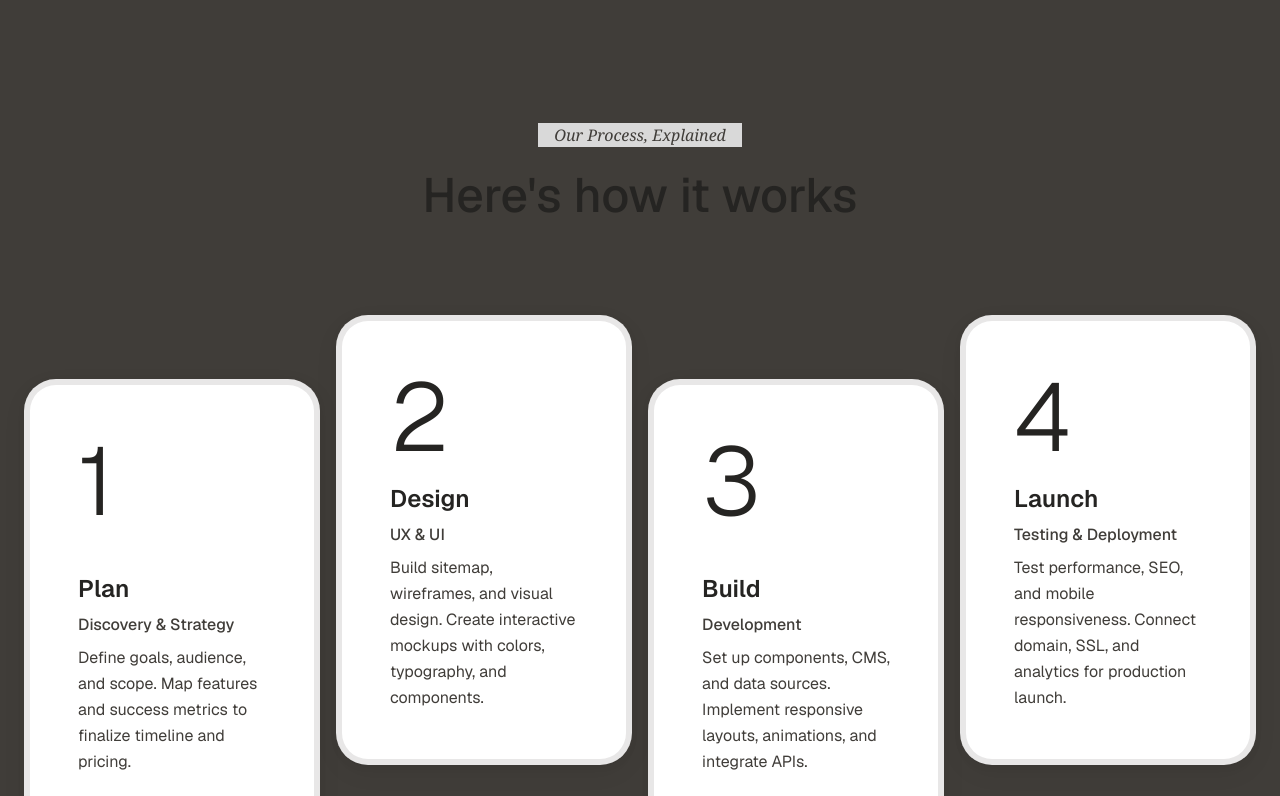
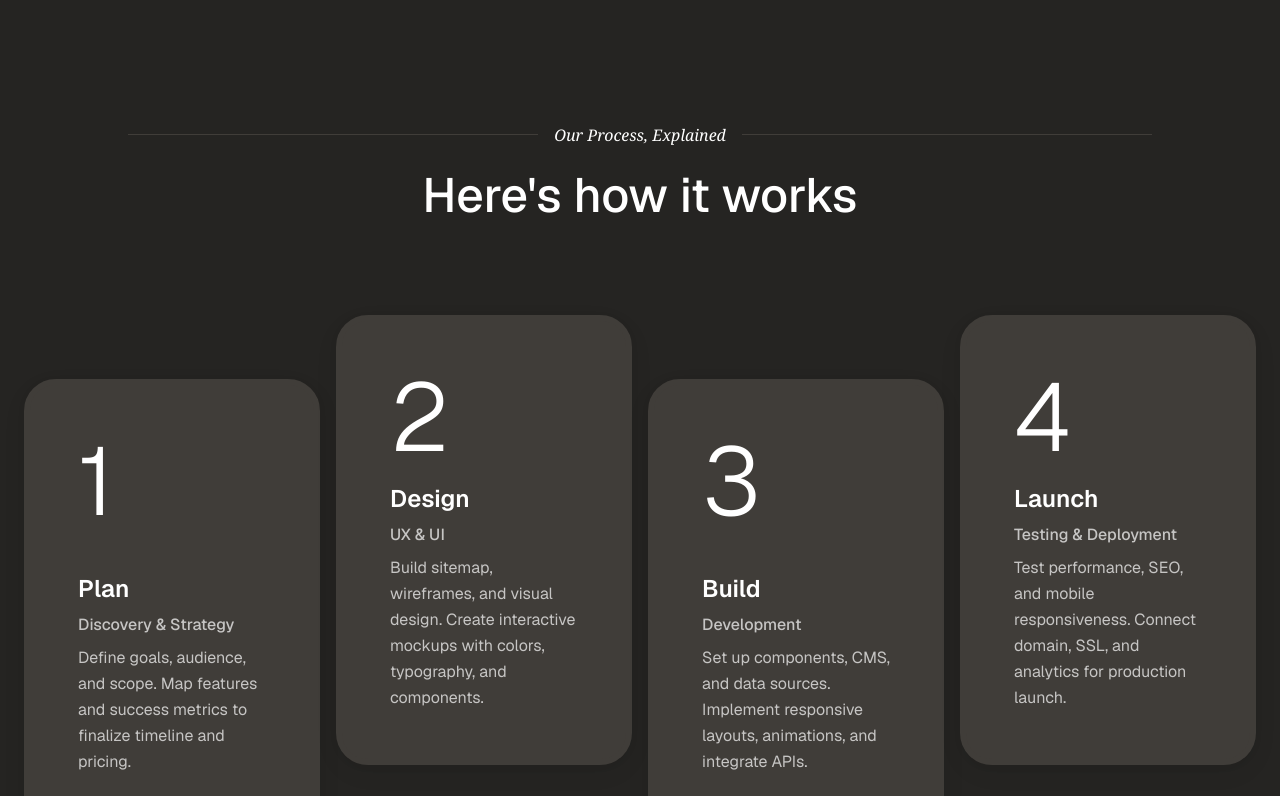
Before and after one commit to team-virtura-tech/virtura-tech-webapp, a Next.js app: page / in a window 1280 px wide. Shown: the part 2060-2856 px from the top of the page. Built offline with nearby package versions, Linux system fonts and the light colour scheme; no server answers.

Commit message:
[PATCH] Update styles for ProcessCard and ProcessSection for improved aesthetics and readability

```diff
--- a/src/components/custom/ProcessSection/ProcessCard.tsx
+++ b/src/components/custom/ProcessSection/ProcessCard.tsx
@@ -37,8 +37,12 @@ export const ProcessCard = ({
   return (
     <article
       data-component="ProcessCard"
+      style={{
+        backgroundColor: 'oklch(0.362 0.008 75)',
+        borderColor: 'oklch(0.362 0.008 75)',
+      }}
       className={cn(
-        'relative flex flex-col justify-between rounded-[32px] border-[6px] border-accent bg-[#FFFFFF] p-8 shadow-[0_2px_8px_rgba(0,0,0,0.04),0_8px_24px_rgba(0,0,0,0.06)] transition-all hover:shadow-[0_4px_12px_rgba(0,0,0,0.06),0_12px_32px_rgba(0,0,0,0.08)] md:p-10 lg:p-12',
+        'relative flex flex-col justify-between rounded-[32px] border-[6px] p-8 shadow-[0_2px_8px_rgba(0,0,0,0.04),0_8px_24px_rgba(0,0,0,0.06)] transition-all hover:shadow-[0_4px_12px_rgba(0,0,0,0.06),0_12px_32px_rgba(0,0,0,0.08)] md:p-10 lg:p-12',
         // Taller aspect ratio to match the reference screenshots
         'min-h-[300px] md:min-h-[400px] lg:min-h-[450px]',
         // Stagger cards 2 & 4 upward
@@ -47,28 +51,28 @@ export const ProcessCard = ({
     >
       {/* Big number */}
       <div>
-        <span className="text-6xl font-light text-foreground md:text-7xl lg:text-8xl">
+        <span className="text-6xl font-light text-white md:text-7xl lg:text-8xl">
           {number}
         </span>
       </div>
 
       {/* Content at bottom */}
       <div className="space-y-2">
-        <h3 className="text-xl font-semibold text-foreground md:text-2xl">
+        <h3 className="text-xl font-semibold text-white md:text-2xl">
           {title}
         </h3>
-        <p className="text-sm font-medium text-muted-foreground md:text-base">
+        <p className="text-sm font-medium text-white/70 md:text-base">
           {subtitle}
         </p>
-        <p className="text-sm leading-relaxed text-muted-foreground md:text-base">
+        <p className="text-sm leading-relaxed text-white/70 md:text-base">
           <ScrambleIn
             ref={scrambleRef}
             text={description}
             scrambleSpeed={50}
             scrambledLetterCount={5}
             autoStart={false}
-            className="text-muted-foreground"
-            scrambledClassName="text-muted-foreground/50"
+            className="text-white/70"
+            scrambledClassName="text-white/50"
           />
         </p>
       </div>
--- a/src/components/custom/ProcessSection/ProcessSection.tsx
+++ b/src/components/custom/ProcessSection/ProcessSection.tsx
@@ -43,8 +43,9 @@ export const ProcessSection = ({ className }: ProcessSectionProps) => {
     <section
       id="ProcessSection"
       data-component="ProcessSection"
+      style={{ backgroundColor: 'oklch(0.261 0.004 85)' }}
       className={cn(
-        'relative  bg-muted-foreground z-20 min-h-screen mx-auto w-full px-4 py-16 md:px-6 md:py-24 lg:py-32',
+        'relative z-20 min-h-screen mx-auto w-full px-4 py-16 md:px-6 md:py-24 lg:py-32',
         className
       )}
     >
@@ -55,13 +56,19 @@ export const ProcessSection = ({ className }: ProcessSectionProps) => {
             className="absolute inset-0 flex items-center"
             aria-hidden="true"
           >
-            <div className="w-full border-t border-muted-foreground"></div>
+            <div
+              className="w-full border-t"
+              style={{ borderColor: 'oklch(0.362 0.008 75)' }}
+            ></div>
           </div>
-          <p className="relative bg-[#D9D9D9] px-4 font-serif text-sm italic text-muted-foreground md:text-base">
+          <p
+            className="relative px-4 font-serif text-sm italic text-white md:text-base"
+            style={{ backgroundColor: 'oklch(0.261 0.004 85)' }}
+          >
             Our Process, Explained
           </p>
         </div>
-        <h2 className="mt-6 text-center text-3xl font-medium text-foreground md:text-4xl lg:text-5xl">
+        <h2 className="mt-6 text-center text-3xl font-medium text-white md:text-4xl lg:text-5xl">
           Here&apos;s how it works
         </h2>
       </div>
```
